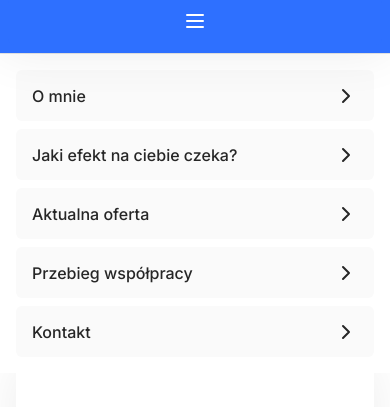
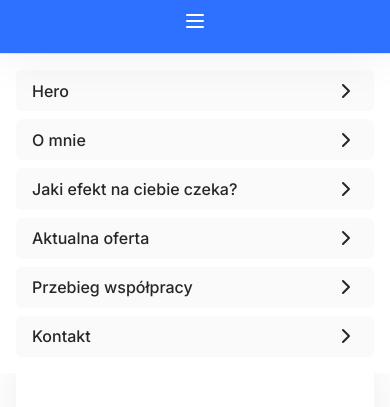
Before and after one commit to mateuszmanczak04/portfolio-website, a Next.js app: page / in a window 390 px wide. Shown: the part 791-1198 px from the top of the page. Built offline with nearby package versions, Linux system fonts and the light colour scheme.

Commit message:
style: move navigation to left on extra large screen

```diff
--- a/src/app/page.tsx
+++ b/src/app/page.tsx
@@ -8,7 +8,7 @@ import Separator from '@/components/Separator';
 
 export default function Home() {
   return (
-    <div className='w-full mx-auto px-4 md:px-8 max-w-screen-lg py-8 flex flex-col text-neutral-800'>
+    <div className='flex-1 px-4 md:px-8 max-w-screen-lg mx-auto py-8 flex flex-col text-neutral-800'>
       <Hero />
       <Separator />
       <About />
--- a/src/components/AppLayout.tsx
+++ b/src/components/AppLayout.tsx
@@ -9,10 +9,10 @@ interface AppLayoutProps {
 
 const AppLayout: FC<AppLayoutProps> = ({ children }) => {
   return (
-    <>
+    <div className='flex justify-between max-w-screen-2xl mx-auto'>
       <Navigation />
       {children}
-    </>
+    </div>
   );
 };
 
--- a/src/components/Hero.tsx
+++ b/src/components/Hero.tsx
@@ -6,7 +6,9 @@ import { ChevronDown } from 'lucide-react';
 
 const Hero = () => {
   return (
-    <div className='w-full flex flex-col lg:flex-row-reverse gap-8 py-16 md:py-20 lg:py-24 items-center'>
+    <div
+      id='hero'
+      className='w-full flex flex-col lg:flex-row-reverse gap-8 py-16 md:py-20 lg:py-24 items-center'>
       <Image
         src='/images/hero.jpg'
         alt='hero image'
--- a/src/components/Navigation.tsx
+++ b/src/components/Navigation.tsx
@@ -5,13 +5,14 @@ import { Button } from './Button';
 import { useState } from 'react';
 import { FC } from 'react';
 import { cn } from '@/lib/utils';
-import Link from 'next/link';
 
-const Navigation = ({}) => {
+const Navigation = () => {
   const [open, setOpen] = useState(false);
 
   return (
-    <div className='z-50'>
+    <>
+      <SideNavigation />
+      <div className='z-50 2xl:hidden'>
         {/* mobile nav bar: */}
         <div className='fixed bottom-0 md:top-0 inset-x-0 bg-primary h-16 p-2 text-white flex justify-end z-50 shadow'>
           <Button
@@ -28,6 +29,9 @@ const Navigation = ({}) => {
               ? 'translate-y-0 md:translate-y-[464px]'
               : 'translate-y-[384px] md:translate-y-0'
           )}>
+          <MobileNavigationItem href='hero' onClick={() => setOpen(false)}>
+            Hero
+          </MobileNavigationItem>
           <MobileNavigationItem href='o-mnie' onClick={() => setOpen(false)}>
             O mnie
           </MobileNavigationItem>
@@ -37,7 +41,9 @@ const Navigation = ({}) => {
           <MobileNavigationItem href='oferta' onClick={() => setOpen(false)}>
             Aktualna oferta
           </MobileNavigationItem>
-        <MobileNavigationItem href='wspolpraca' onClick={() => setOpen(false)}>
+          <MobileNavigationItem
+            href='wspolpraca'
+            onClick={() => setOpen(false)}>
             Przebieg współpracy
           </MobileNavigationItem>
           <MobileNavigationItem href='kontakt' onClick={() => setOpen(false)}>
@@ -51,6 +57,7 @@ const Navigation = ({}) => {
           )}
           onClick={() => setOpen(false)}></div>
       </div>
+    </>
   );
 };
 
@@ -58,19 +65,36 @@ export default Navigation;
 
 const MobileNavigationItem: FC<{
   children: React.ReactNode;
-  onClick: () => void;
+  onClick?: () => void;
   href: string;
 }> = ({ children, onClick, href }) => {
   return (
     <Button
-      className='flex-1 flex items-center justify-between w-full py-2 px-4 bg-neutral-50 text-neutral-800 hover:bg-neutral-100 rounded-md lg:rounded-xl cursor-pointer transition'
+      className='flex-1 flex items-center justify-between w-full py-2 px-4 max-h-[64px] bg-neutral-50 text-neutral-800 hover:bg-neutral-100 rounded-md lg:rounded-xl cursor-pointer transition'
       onClick={() => {
         const goToSection = document.getElementById(href);
         if (goToSection) goToSection?.scrollIntoView({ behavior: 'smooth' });
-        onClick();
+        onClick && onClick();
       }}>
       {children}
       <ChevronRight />
     </Button>
   );
 };
+
+const SideNavigation = ({}) => {
+  return (
+    <div className='flex-col w-[320px] gap-4 hidden 2xl:flex sticky h-fit top-12 left-12'>
+      <MobileNavigationItem href='hero'>Hero</MobileNavigationItem>
+      <MobileNavigationItem href='o-mnie'>O mnie</MobileNavigationItem>
+      <MobileNavigationItem href='efekt'>
+        Jaki efekt na ciebie czeka?
+      </MobileNavigationItem>
+      <MobileNavigationItem href='oferta'>Aktualna oferta</MobileNavigationItem>
+      <MobileNavigationItem href='wspolpraca'>
+        Przebieg współpracy
+      </MobileNavigationItem>
+      <MobileNavigationItem href='kontakt'>Kontakt</MobileNavigationItem>
+    </div>
+  );
+};
```
Lines whose indentation alone changed are shown as unchanged.
